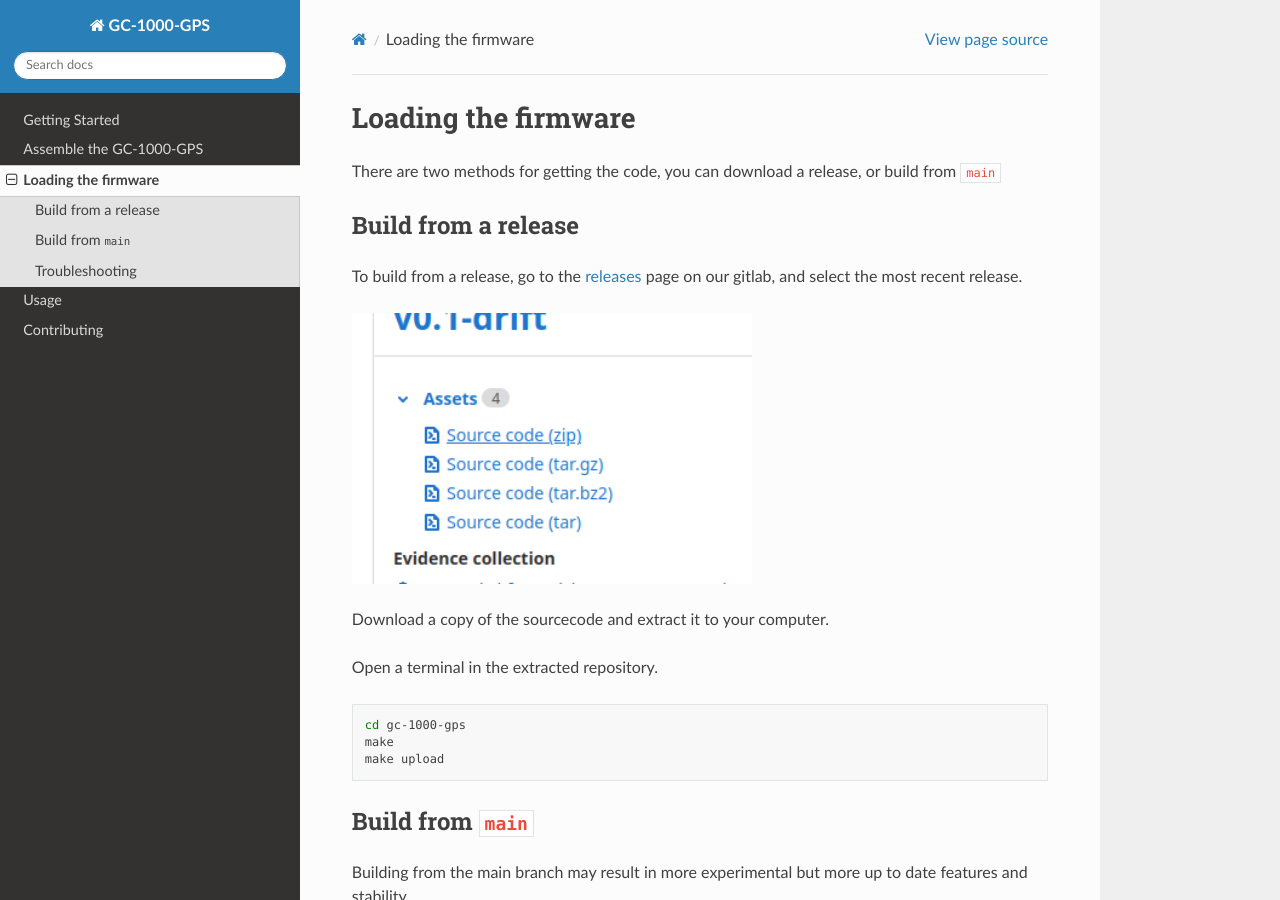
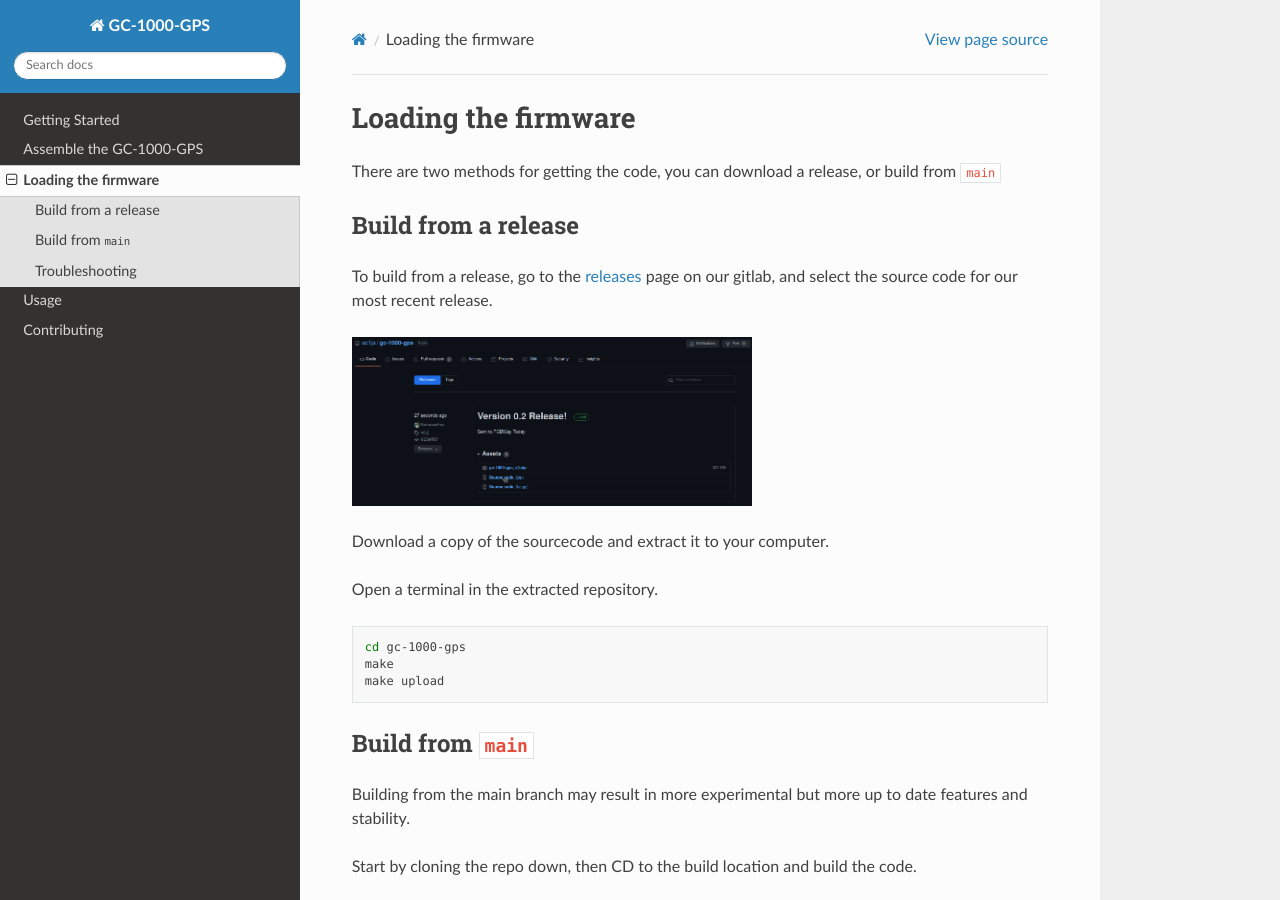
Before and after one commit to ac1ja/gc-1000-gps, a Sphinx documentation site: the page built from docs/assembly/firmware.rst, in a window 1280 px wide and 900 px high. Built offline with Sphinx 7.4.7 and the Read the Docs theme 2.0.0, drawn with Linux system fonts in a browser that asks for light colours.

Commit message:
Fix incorrect picture for releases page

```diff
--- a/docs/assembly/firmware.rst
+++ b/docs/assembly/firmware.rst
@@ -7,7 +7,7 @@ There are two methods for getting the code, you can download a release, or build
 Build from a release
 ####################
 
-To build from a release, go to the releases_ page on our gitlab, and select the most recent release.
+To build from a release, go to the releases_ page on our gitlab, and select the source code for our most recent release.
 
 .. image:: images/releases_screenshot.png
   :width: 400
```
Also changed, not shown: docs/assembly/images/releases_screenshot.png.
